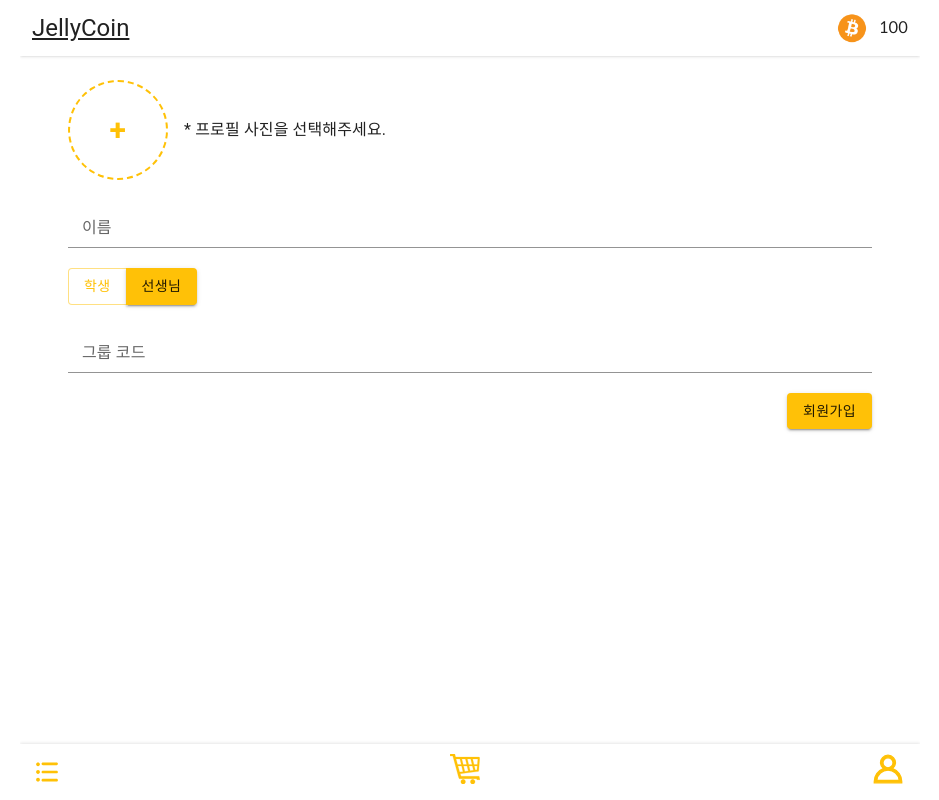
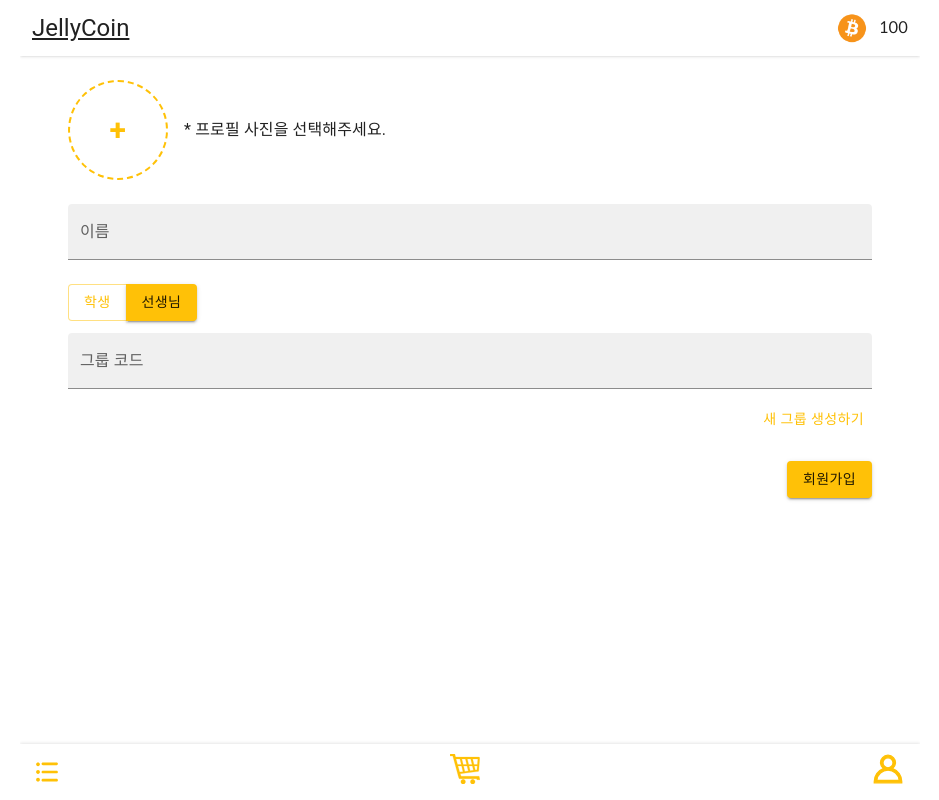
Before and after one commit to leedaeho1188/JellyCoin, a Next.js app: page /signup in a window 1280 px wide. Both pictures are taken after a click on the button "선생님". Shown: the whole page, without its empty margins (170-1109 px from the left). Built offline with nearby package versions, Linux system fonts and the light colour scheme; no server answers.

Commit message:
:sparkles: RoleTeacher & RoleStudent component created

```diff
--- a/src/components/signup/hooks/useSignUp.tsx
+++ b/src/components/signup/hooks/useSignUp.tsx
@@ -37,7 +37,7 @@ export const useSignUp = () => {
 
   const onSignUp = async () => {
     const url = profileImage ? await uploadImage(profileImage) : null;
-    postUser(name, url);
+    // postUser(name, url);
   }
 
 
--- /dev/null
+++ b/src/components/signup/ui/RoleStudent.tsx
@@ -0,0 +1,25 @@
+import { Box, FormControl, InputLabel, MenuItem, Select } from "@mui/material"
+
+
+export const RoleStudent = () => {
+
+  return (
+    <Box>
+      <FormControl fullWidth variant='filled' >
+        <InputLabel id='group-select-id' >그룹</InputLabel>
+        <Select
+          labelId="group-select-id"
+          value={''}
+          onChange={() => {}}
+          label='그룹'
+        >
+          <MenuItem value="" >
+            <em>없음</em>
+          </MenuItem>
+          <MenuItem value="구갈 화평교회" >구갈 화평교회</MenuItem>
+        </Select>
+      </FormControl>
+    </Box>
+  )
+
+}
--- /dev/null
+++ b/src/components/signup/ui/RoleTeacher.tsx
@@ -0,0 +1,33 @@
+import { Box, Button, FormControl, TextField } from "@mui/material"
+import { useState } from "react"
+
+
+export const RoleTeacher = () => {
+
+  const [isNewGroup, toggleNewGroup] = useState<boolean>(false);
+
+  return (
+    <Box>
+      {isNewGroup
+        ? <Box>
+
+          </Box>
+        :  <Box sx={{
+            display:'flex',
+            flexDirection:'column',
+            gap: '12px'
+          }} >
+            <FormControl fullWidth>
+              <TextField label='그룹 코드' variant='filled' placeholder="그룹 인증 코드를 작성해주세요." />
+            </FormControl>
+            <Button
+              sx={{alignSelf: 'flex-end'}}
+              onClick={() => toggleNewGroup(true)}
+            >
+              새 그룹 생성하기
+            </Button>
+          </Box>
+      }
+    </Box>
+  )
+}
--- a/src/components/signup/ui/Signup.tsx
+++ b/src/components/signup/ui/Signup.tsx
@@ -1,8 +1,14 @@
-import { Box, Button, ButtonGroup, Container, FormControl, Input, InputLabel, MenuItem, Select } from "@mui/material";
-import { useSignUp } from "../hooks/useSignUp";
+import { Box, Button, ButtonGroup, Container, FormControl, Input, InputLabel, MenuItem, Select, TextField } from "@mui/material";
+import { Role, useSignUp } from "../hooks/useSignUp";
 import { ProfileImgSignUp } from "./ProfileImgSignUp";
+import { RoleStudent, SelectGroup } from "./RoleStudent";
+import { RoleTeacher } from "./RoleTeacher";
 
 
+const roles:{name:string, value:Role}[] = [
+  {name: '학생', value: 'student'},
+  {name: '선생님', value: 'teacher'}
+]
 
 export const Signup = () => {
 
@@ -25,7 +31,7 @@ export const Signup = () => {
         flexDirection: 'column',
         width: '100%',
         height: '100%',
-        gap: '20px'
+        gap: '24px'
       }} >
       <ProfileImgSignUp
         profileImage={profileImage}
@@ -34,53 +40,36 @@ export const Signup = () => {
       {/* 이름 */}
       <Box>
         <FormControl fullWidth >
-          <InputLabel htmlFor='username-input' >이름</InputLabel>
-          <Input id='username-input' placeholder="이름을 작성해주세요." />
+          <TextField label='이름' placeholder="이름을 작성해주세요." variant='filled' />
         </FormControl>
       </Box>
+
+  <Box sx={{
+    display:'flex',
+    flexDirection: 'column',
+    gap: '12px'
+  }} >
     {/* 역할 */}
     <Box>
       <ButtonGroup>
+        {roles.map(({name, value}) =>
           <Button
-            variant={role === 'student' ? 'contained' : 'outlined'}
-            onClick={() => setRole('student')}
+            variant={role === value ? 'contained' : 'outlined'}
+            onClick={() => setRole(value)}
           >
-            학생
+            {name}
           </Button>
-          <Button
-            variant={role === 'teacher' ? 'contained' : 'outlined'}
-            onClick={() => setRole('teacher')}
-          >
-            선생님
-          </Button>
+        )}
       </ButtonGroup>
     </Box>
 
     {/*  */}
     {role === 'student'
-    ? <Box>
-        <FormControl fullWidth >
-          <InputLabel id='group-select-id' >그룹</InputLabel>
-          <Select
-            labelId="group-select-id"
-            value={''}
-            onChange={() => {}}
-            label='그룹'
-          >
-            <MenuItem value="" >
-              <em>없음</em>
-            </MenuItem>
-            <MenuItem value="구갈 화평교회" >구갈 화평교회</MenuItem>
-          </Select>
-        </FormControl>
+      ? <RoleStudent/>
+      : <RoleTeacher/>
+    }
   </Box>
-    : <Box>
-        <FormControl fullWidth>
-          <InputLabel htmlFor='group-code-input-id'>그룹 코드</InputLabel>
-          <Input id='group-code-input-id' placeholder="그룹 인증코드를 작성해주세요." />
-        </FormControl>
-      </Box>
-  }
+
 
       {/* 회원가입 버튼 */}
       <Box sx={{alignSelf: 'flex-end'}} >
```
Lines whose indentation alone changed are shown as unchanged.
